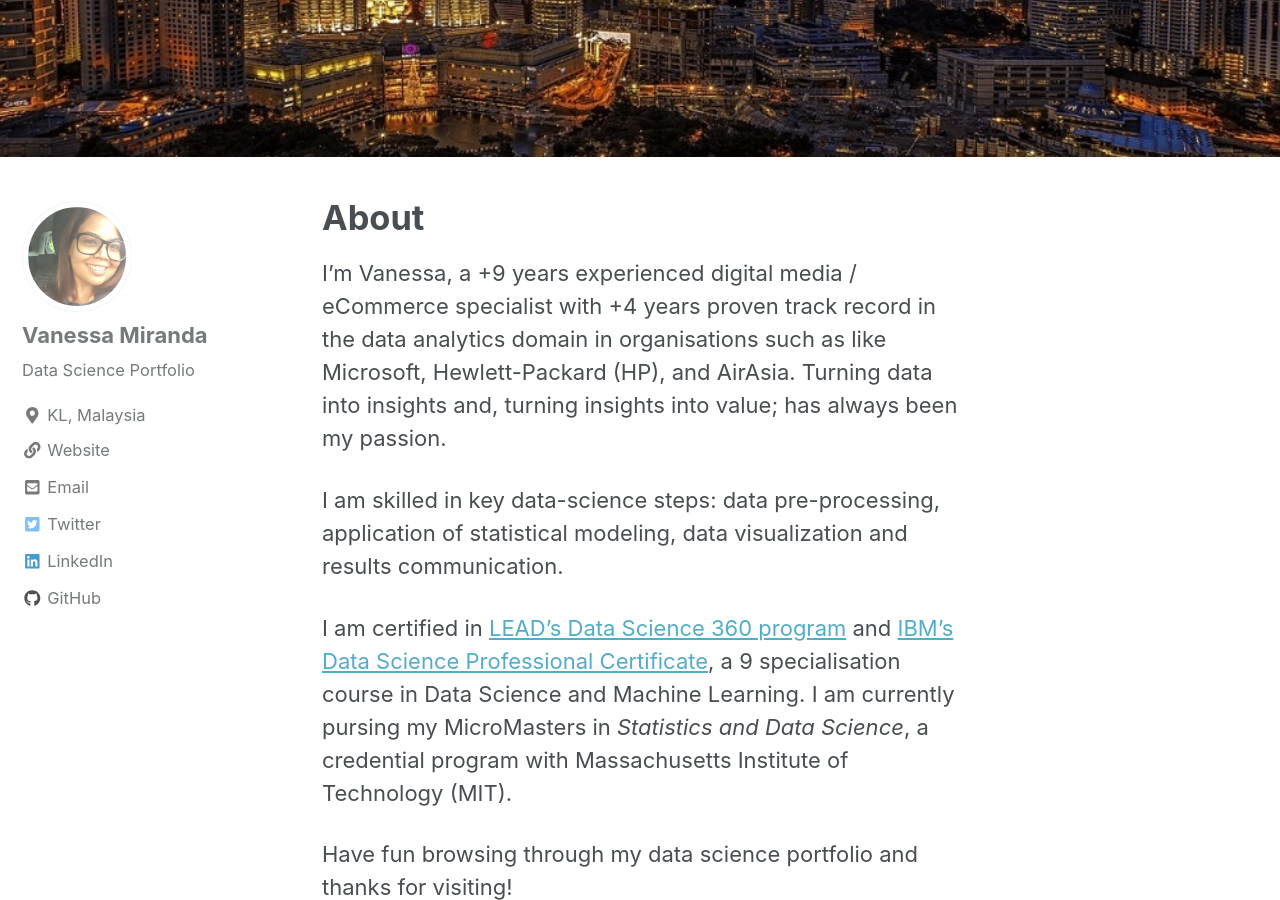
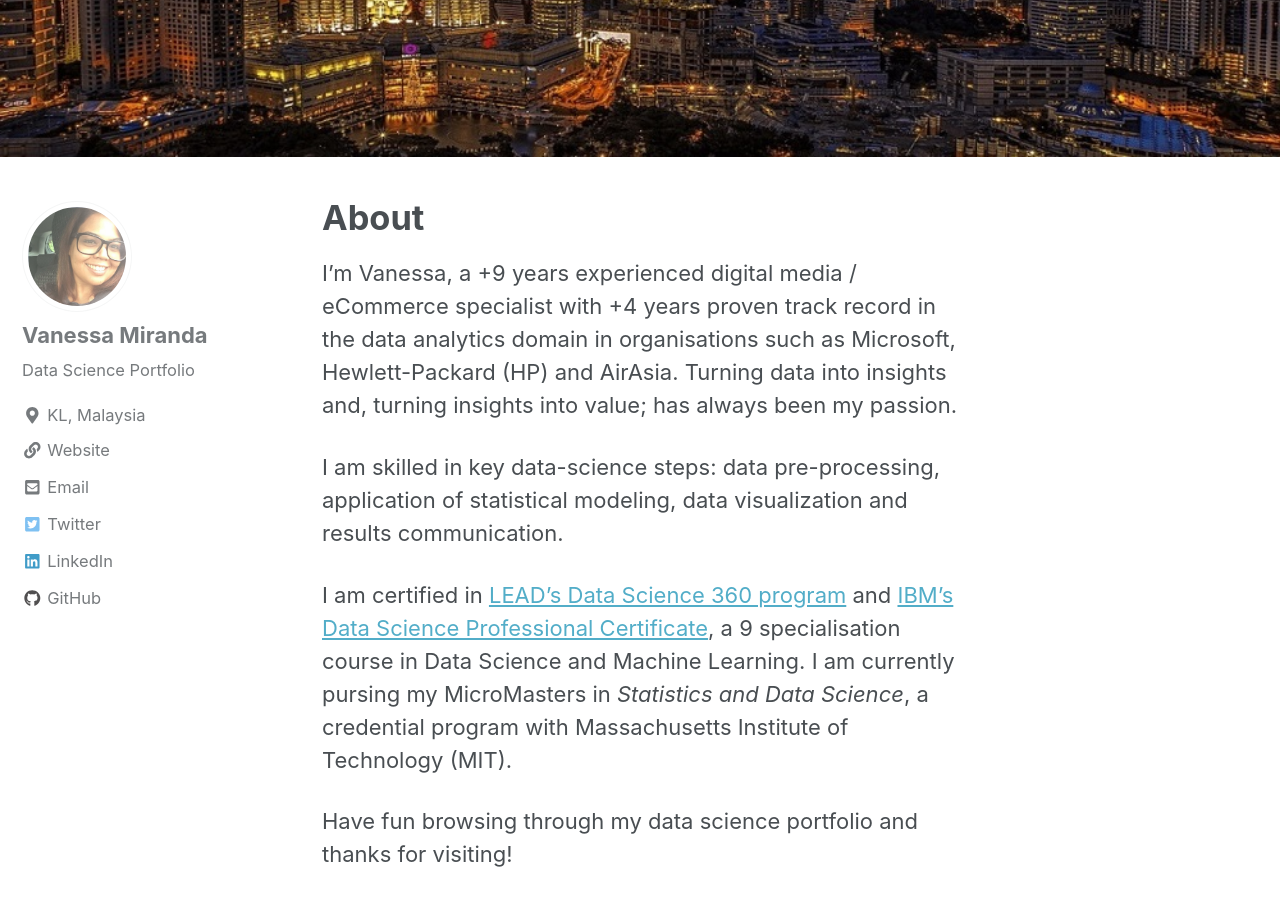
Before and after one commit to vanessamiranda/vanessamiranda.github.io, a Jekyll site: the page built from _pages/about.md, in a window 1280 px wide and 900 px high, scrolled down 455 px. Built offline with Jekyll 4.4.1, drawn with Linux system fonts in a browser that asks for light colours; nearby versions of some CDN libraries.

```diff
--- a/_pages/about.md
+++ b/_pages/about.md
@@ -7,7 +7,7 @@ header:
    image: "/images/KL.jpg"
 ---
 
-I'm Vanessa, a +9 years experienced digital media / eCommerce specialist with +4 years proven track record in the data analytics domain in organisations such as like Microsoft, Hewlett-Packard (HP), and AirAsia. Turning data into insights and, turning insights into value; has always been my passion.
+I'm Vanessa, a +9 years experienced digital media / eCommerce specialist with +4 years proven track record in the data analytics domain in organisations such as Microsoft, Hewlett-Packard (HP) and AirAsia. Turning data into insights and, turning insights into value; has always been my passion.
 
 I am skilled in key data-science steps: data pre-processing, application of statistical modeling, data visualization and results communication.
 
```
Also changed, not shown: posts/2019-08-19-Predicting_Customer_Churn.md (+3 -1 lines).
